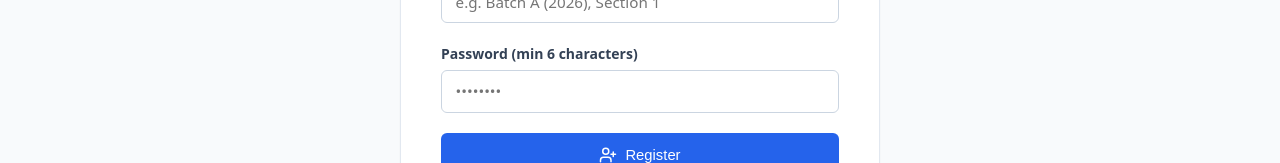
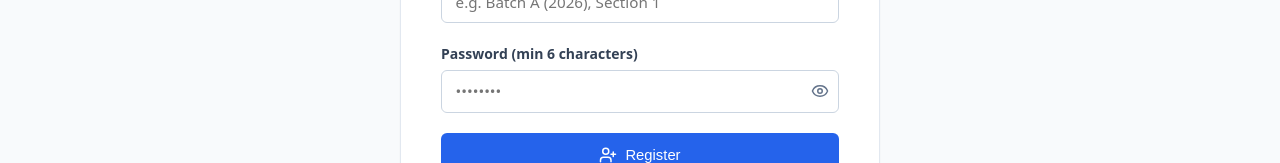
Before and after one commit to kavyan1018/exam-portal, a React app in the folder frontend/: page /register in a window 1280 px wide. Shown: the part 500-663 px from the top of the page. Built offline with nearby package versions, Linux system fonts and the light colour scheme; no server answers; the HTML template or start-up script is replaced by a standard one.

Commit message:
Improve student registration error handling, trim inputs and add password eye toggle

```diff
--- a/frontend/src/pages/Register.jsx
+++ b/frontend/src/pages/Register.jsx
@@ -1,7 +1,7 @@
 import React, { useState } from 'react';
 import { useAuth } from '../context/AuthContext';
 import { useNavigate, Link } from 'react-router-dom';
-import { UserPlus, AlertCircle } from 'lucide-react';
+import { UserPlus, AlertCircle, Eye, EyeOff } from 'lucide-react';
 
 export default function Register() {
   const [formData, setFormData] = useState({
@@ -11,6 +11,7 @@ export default function Register() {
     studentId: '',
     role: 'ROLE_STUDENT'
   });
+  const [showPassword, setShowPassword] = useState(false);
   const [error, setError] = useState('');
   const [loading, setLoading] = useState(false);
   const { register } = useAuth();
@@ -25,10 +26,23 @@ export default function Register() {
     setError('');
     setLoading(true);
     try {
-      await register(formData);
+      const cleanData = {
+        ...formData,
+        fullName: formData.fullName.trim(),
+        email: formData.email.trim(),
+        studentId: formData.studentId.trim(),
+        password: formData.password
+      };
+      await register(cleanData);
       navigate('/student');
     } catch (err) {
-      setError(err.response?.data?.message || 'Registration failed. Email may already be in use.');
+      if (err.response?.data?.message) {
+        setError(err.response.data.message);
+      } else if (err.message === 'Network Error' || !err.response) {
+        setError('Cannot connect to secure exam server. Free cloud instance is warming up, please retry in 10 seconds.');
+      } else {
+        setError('Registration failed. Please check your credentials and try again.');
+      }
     } finally {
       setLoading(false);
     }
@@ -93,8 +107,9 @@ export default function Register() {
 
           <div className="form-group">
             <label className="form-label">Password (min 6 characters)</label>
+            <div style={{ position: 'relative' }}>
               <input
-              type="password"
+                type={showPassword ? 'text' : 'password'}
                 name="password"
                 required
                 minLength={6}
@@ -102,7 +117,28 @@ export default function Register() {
                 placeholder="••••••••"
                 value={formData.password}
                 onChange={handleChange}
+                style={{ paddingRight: '2.5rem' }}
               />
+              <button
+                type="button"
+                onClick={() => setShowPassword(!showPassword)}
+                style={{
+                  position: 'absolute',
+                  right: '10px',
+                  top: '50%',
+                  transform: 'translateY(-50%)',
+                  background: 'transparent',
+                  border: 'none',
+                  cursor: 'pointer',
+                  color: '#64748b',
+                  display: 'flex',
+                  alignItems: 'center'
+                }}
+                title={showPassword ? "Hide password" : "Show password"}
+              >
+                {showPassword ? <EyeOff size={18} /> : <Eye size={18} />}
+              </button>
+            </div>
           </div>
 
           <button type="submit" disabled={loading} className="btn btn-primary" style={{ width: '100%', padding: '0.75rem' }}>
```
Lines whose indentation alone changed are shown as unchanged.
